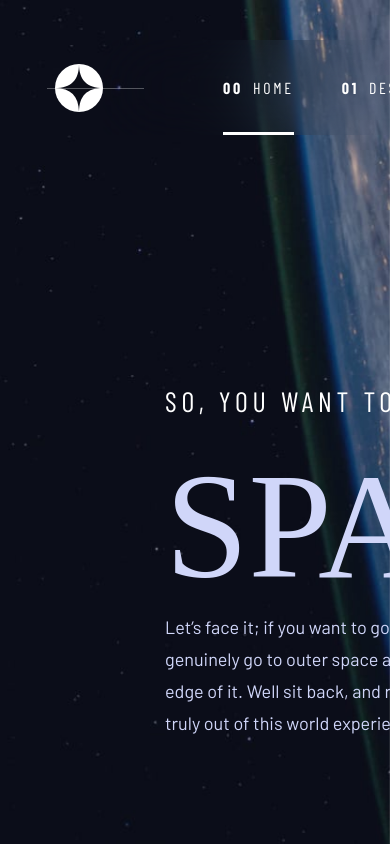
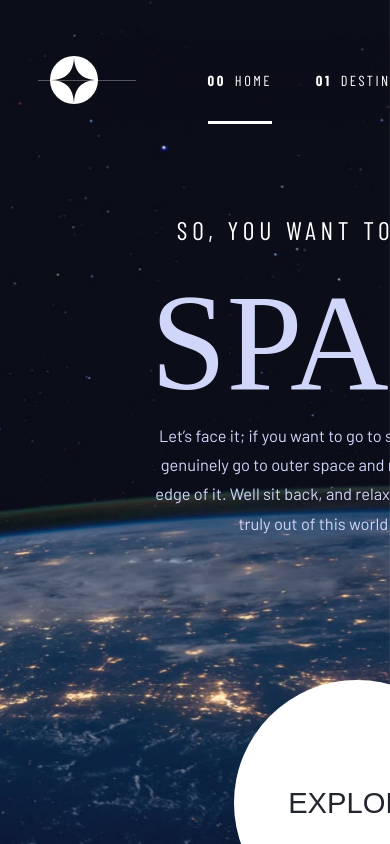
Before and after one commit to artemmatiushenko1/SpaceTourismWebsite, a React (Create React App) app: page / in a window 390 px wide. Built offline with nearby package versions, Linux system fonts and the light colour scheme; a web font is replaced by a local one.

Commit message:
Added media queries for some styles

```diff
--- a/package.json
+++ b/package.json
@@ -8,6 +8,7 @@
     "@testing-library/user-event": "^12.8.3",
     "node-sass": "^6.0.1",
     "react": "^17.0.2",
+    "react-addons-css-transition-group": "^15.6.2",
     "react-dom": "^17.0.2",
     "react-router-dom": "^6.0.0",
     "react-scripts": "4.0.3",
--- a/src/App.scss
+++ b/src/App.scss
@@ -13,16 +13,28 @@
 
 .home-bc {
   background-image: url('./assets/home/background-home-desktop.jpg');
+  @media only screen and (max-width: 68.75em) {
+    background-image: url('./assets/home/background-home-tablet.jpg');
+  }
 }
 
 .destination-bc {
   background-image: url('./assets/destination/background-destination-desktop.jpg');
+  @media only screen and (max-width: 68.75em) {
+    background-image: url('./assets/destination/background-destination-tablet.jpg');
+  }
 }
 
 .crew-bc {
   background-image: url('./assets/crew/background-crew-desktop.jpg');
+  @media only screen and (max-width: 68.75em) {
+    background-image: url('./assets/crew/background-crew-tablet.jpg');
+  }
 }
 
 .technology-bc {
   background-image: url('./assets/technology/background-technology-desktop.jpg');
+  @media only screen and (max-width: 68.75em) {
+    background-image: url('./assets/technology/background-technology-tablet.jpg');
+  }
 }
--- a/src/components/Technology.jsx
+++ b/src/components/Technology.jsx
@@ -43,11 +43,18 @@ export default function Technology() {
           {technologyData.description}
         </p>
       </div>
-      <img
-        src={technologyData.images.portrait}
-        alt="term"
-        className="technology__term-photo"
-      />
+      <picture className="technology__term-photo">
+        <source
+          className="technology__term-photo"
+          srcset={technologyData.images.portrait}
+          media="(min-width: 68.75em)"
+        />
+        <img
+          className="technology__term-photo"
+          src={technologyData.images.landscape}
+          alt="term"
+        />
+      </picture>
     </section>
   );
 }
--- a/src/index.scss
+++ b/src/index.scss
@@ -3,6 +3,10 @@
 html {
   font-size: 62.5%;
   box-sizing: border-box;
+
+  @media only screen and (max-width: 68.75em) {
+    font-size: 57%;
+  }
 }
 
 *,
@@ -33,6 +37,9 @@ body {
   border-radius: 50%;
 }
 
-section {
-  padding-left: 16.5rem;
-}
+// section {
+
+//   @media only screen and (max-width: 68.75em) {
+//     padding-left: 10rem;
+//   }
+// }
--- a/src/sass/_crew.scss
+++ b/src/sass/_crew.scss
@@ -6,9 +6,19 @@
   height: 84%;
   display: grid;
   grid-template-columns: 1fr min-content;
+  padding-left: 16.5rem;
   padding-top: 7.5rem;
   padding-right: 10rem;
   animation: moveInLeft 1s cubic-bezier(0.495, 0.165, 0, 0.95);
+
+  @media only screen and (max-width: 68.75em) {
+    grid-template-columns: 1fr;
+    justify-items: center;
+    row-gap: 4rem;
+    height: 100%;
+    padding-left: 0;
+    padding-right: 0;
+  }
 
   &__member-photo {
     align-self: end;
@@ -16,11 +26,20 @@
 
   &__text-box {
     max-width: 80%;
+
+    @media only screen and (max-width: 68.75em) {
+      text-align: center;
+    }
   }
 
   &__heading {
     color: $color-text-primary;
     margin-bottom: 2rem;
+
+    @media only screen and (max-width: 68.75em) {
+      text-align: start;
+      margin-bottom: 5rem;
+    }
 
     span {
       color: rgba($color-text-primary, 0.25);
@@ -43,6 +62,11 @@
     display: flex;
     column-gap: 2.4rem;
     margin-bottom: 15rem;
+
+    @media only screen and (max-width: 68.75em) {
+      justify-content: center;
+      margin-bottom: 5rem;
+    }
   }
 
   &__dot {
--- a/src/sass/_destination.scss
+++ b/src/sass/_destination.scss
@@ -3,16 +3,26 @@
 @import './animations';
 
 .destination {
-  padding-right: 16.5rem;
+  padding: 0 16.5rem;
   padding-top: 7.5rem;
   padding-bottom: 7.5rem;
   animation: moveInLeft 1s cubic-bezier(0.495, 0.165, 0, 0.95);
+
+  @media only screen and (max-width: 68.75em) {
+    padding: 7.5rem 16.5rem;
+  }
 
   &__content {
     display: flex;
     justify-content: space-between;
     column-gap: 8vw;
     padding-top: 6.4rem;
+
+    @media only screen and (max-width: 68.75em) {
+      flex-direction: column;
+      row-gap: 8vw;
+      align-items: center;
+    }
   }
 
   &__heading {
@@ -34,6 +44,10 @@
 
   &__text-box {
     max-width: 44.4rem;
+    @media only screen and (max-width: 68.75em) {
+      max-width: 100%;
+      text-align: center;
+    }
   }
 
   &__tabs {
@@ -41,6 +55,10 @@
     display: flex;
     column-gap: 3.5rem;
     margin-bottom: 3rem;
+
+    @media only screen and (max-width: 68.75em) {
+      justify-content: center;
+    }
   }
 
   &__tab-btn {
--- a/src/sass/_home.scss
+++ b/src/sass/_home.scss
@@ -6,11 +6,27 @@
   display: grid;
   grid-template-columns: min-content 1fr;
   column-gap: 10vw;
-  padding-right: 16.5rem;
+  align-items: center;
+  padding: 0 16.5rem;
   padding-top: 25rem;
   padding-bottom: 7.5rem;
   transition: all 0.2s ease;
   animation: moveInLeft 1s cubic-bezier(0.495, 0.165, 0, 0.95);
+
+  @media only screen and (max-width: 68.75em) {
+    grid-template-columns: 1fr;
+    align-items: center;
+    row-gap: 15.6rem;
+    padding-top: 10rem;
+  }
+
+  &__text-box {
+    @media only screen and (max-width: 68.75em) {
+      text-align: center;
+      max-width: 50rem;
+      justify-self: center;
+    }
+  }
 
   &__subheading {
     line-height: 3.2rem;
@@ -27,14 +43,14 @@
   }
 
   &__btn-explore {
-    align-self: center;
-    justify-self: center;
+    justify-self: end;
+    @media only screen and (max-width: 68.75em) {
+      justify-self: center;
+    }
   }
 
   &__btn-explore:link,
   &__btn-explore:visited {
-    align-self: end;
-    justify-self: end;
     text-decoration: none;
     color: #0b0d17;
     text-transform: uppercase;
--- a/src/sass/_technology.scss
+++ b/src/sass/_technology.scss
@@ -7,9 +7,16 @@
   grid-template-columns: min-content 1fr 1fr;
   column-gap: 8rem;
   row-gap: 2.6rem;
+  padding-left: 16.5rem;
   padding-top: 7.5rem;
   padding-bottom: 3.5rem;
   animation: moveInLeft 1s cubic-bezier(0.495, 0.165, 0, 0.95);
+
+  @media only screen and (max-width: 68.75em) {
+    grid-template-columns: 1fr;
+    padding: 0;
+    row-gap: 5.6rem;
+  }
 
   &__heading {
     grid-column: 1 / -1;
@@ -20,6 +27,12 @@
       color: rgba($color-text-primary, 0.25);
       margin-right: 2.8rem;
       font-weight: 700;
+    }
+
+    @media only screen and (max-width: 68.75em) {
+      margin-bottom: 0;
+      margin-top: 4rem;
+      padding-left: 3.8rem;
     }
   }
 
@@ -34,6 +47,12 @@
 
   &__dots-component {
     align-self: center;
+
+    @media only screen and (max-width: 68.75em) {
+      display: flex;
+      column-gap: 1.6rem;
+      justify-content: center;
+    }
   }
 
   &__dot {
@@ -51,6 +70,10 @@
 
     &:not(:last-child) {
       margin-bottom: 3.2rem;
+
+      @media only screen and (max-width: 68.75em) {
+        margin-bottom: 0;
+      }
     }
 
     &:not(.technology__dot--active):hover {
@@ -65,10 +88,20 @@
 
   &__text-box {
     align-self: center;
+
+    @media only screen and (max-width: 68.75em) {
+      text-align: center;
+      padding: 0 11.7rem;
+    }
   }
 
   &__term-photo {
     justify-self: end;
     max-width: 100%;
+
+    @media only screen and (max-width: 68.75em) {
+      width: 100%;
+      grid-row: 2 / 3;
+    }
   }
 }
```
Also changed, not shown: 1 other file (tests, documents, lock files or other folders).
